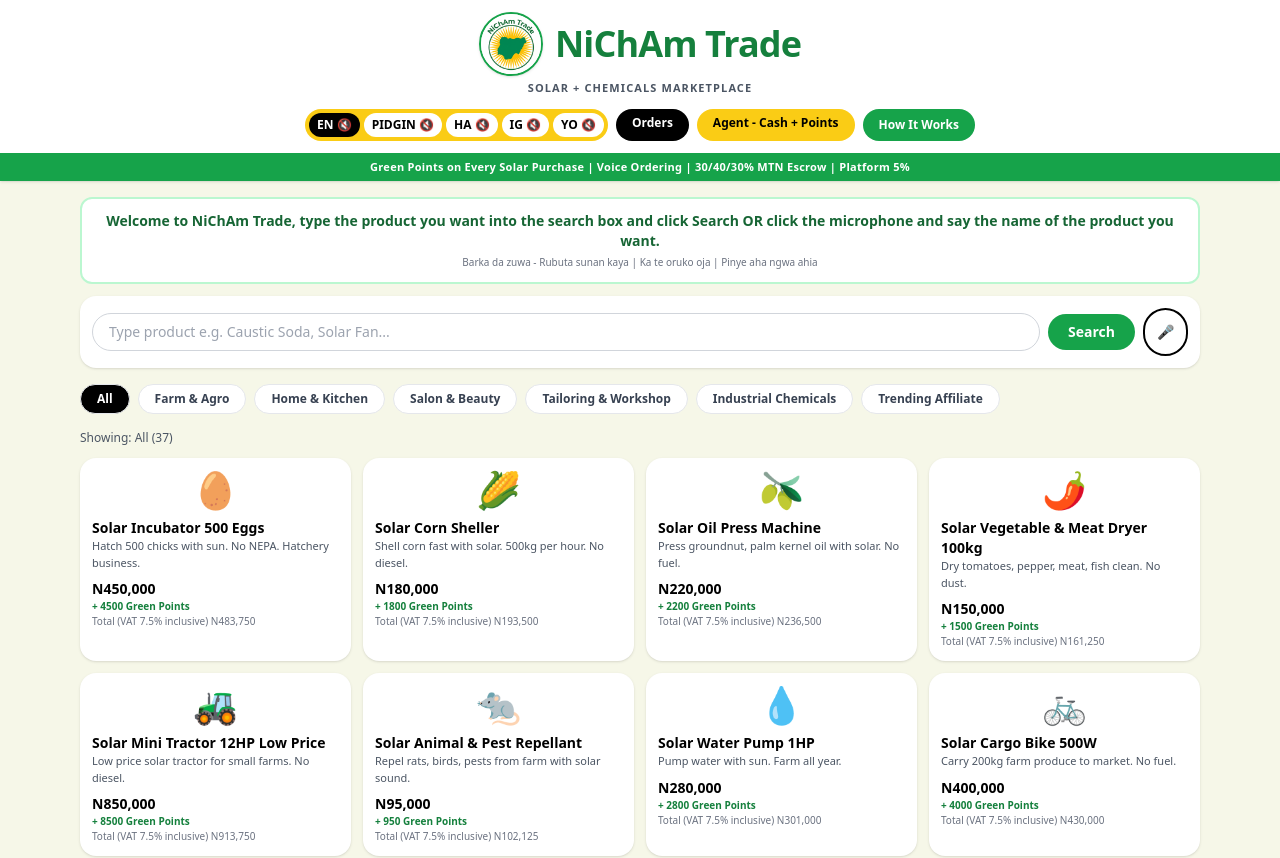
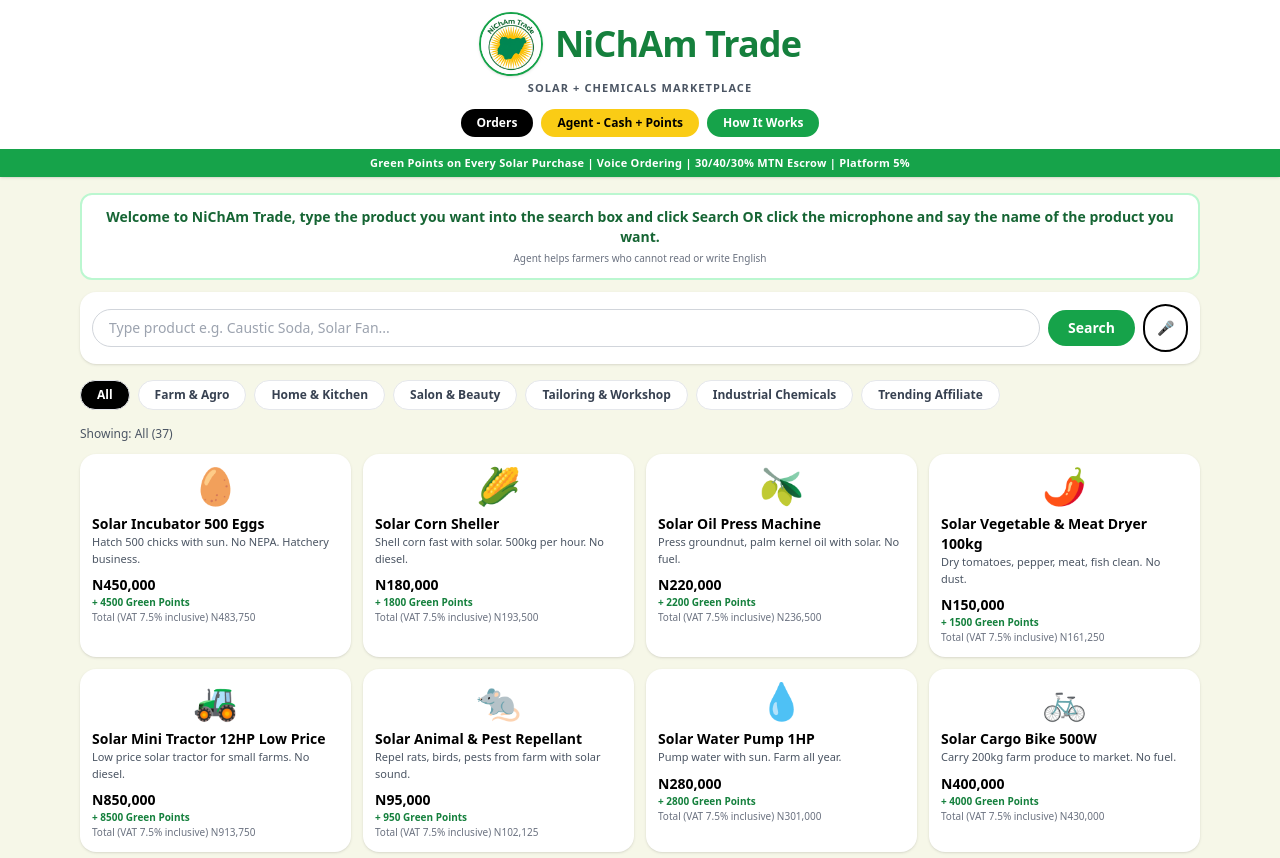
Before and after one commit to gspiassociatesltd/nicham-trade, a Next.js app: page / in a window 1280 px wide. Shown: the top 858 px of the page. Built offline with nearby package versions, Linux system fonts and the light colour scheme.

Commit message:
Add files via upload

```diff
--- a/app/orders/page.tsx
+++ b/app/orders/page.tsx
@@ -6,11 +6,11 @@ export default function OrdersPage() {
   const [balance, setBalance] = useState(0)
   const [momoNumber, setMomoNumber] = useState('0803 123 4567')
   const [payingId, setPayingId] = useState('')
-  const [lang, setLang] = useState('en')
+  const [en, setLang] = useState('en')
 
   useEffect(() => {
     const sp = new URLSearchParams(window.location.search)
-    setLang(sp.get('lang') || localStorage.getItem('nicham_lang') || 'en')
+    setLang(sp.get('en') || localStorage.getItem('nicham_en') || 'en')
     try{ setOrders(JSON.parse(localStorage.getItem('nicham_orders') || '[]')) }catch{ setOrders([]) }
     setBalance(parseInt(localStorage.getItem('momo_balance')||'50000'))
     setMomoNumber(localStorage.getItem('momo_number')||'0803 123 4567')
@@ -42,13 +42,13 @@ export default function OrdersPage() {
       admin.unshift({orderId, total:order.total, stage1:'30% on collection', stage2:'70% on delivery', hidden:true})
       localStorage.setItem('nicham_admin_escrow', JSON.stringify(admin))
       setPayingId('')
-      try{ const u=new SpeechSynthesisUtterance('Payment of '+order.total.toLocaleString()+' naira secured in escrow with MTN MoMo for order '+orderId+'. AfricanIES will deliver.'); u.lang='en-NG'; window.speechSynthesis.cancel(); window.speechSynthesis.speak(u)}catch{}
+      try{ const u=new SpeechSynthesisUtterance('Payment of '+order.total.toLocaleString()+' naira secured in escrow with MTN MoMo for order '+orderId+'. AfricanIES will deliver.'); u.en='en-NG'; window.speechSynthesis.cancel(); window.speechSynthesis.speak(u)}catch{}
     },1000)
   }
 
   return (
     <main className="min-h-screen bg-gray-50 p-4">
-      <a href={`/?lang=${lang}`} className="text-sm">{"<-"} Back to Market</a>
+      <a href={`/?en=${en}`} className="text-sm">{"<-"} Back to Market</a>
       <div className="max-w-2xl mx-auto bg-white rounded-2xl shadow p-6 mt-4">
         <h1 className="text-xl font-black">My Orders - Saved and Paid</h1>
         <div className="mt-3 bg-yellow-50 border rounded-xl p-3 text-xs">
--- a/app/page.tsx
+++ b/app/page.tsx
@@ -1,7 +1,6 @@
 'use client'
 import { useState, useEffect } from 'react'
 import SearchMic from '../components/SearchMic'
-import LangToggle from '../components/LangToggle'
 
 const categories = ["All", "Farm & Agro", "Home & Kitchen", "Salon & Beauty", "Tailoring & Workshop", "Industrial Chemicals", "Trending Affiliate"]
 
@@ -79,7 +78,7 @@ export default function Home(){
             <div className="text-[11px] font-bold text-gray-600 tracking-widest">SOLAR + CHEMICALS MARKETPLACE</div>
           </div>
           <div className="flex gap-2 mt-3 flex-wrap justify-center">
-            <LangToggle lang={lang} setLang={setLang} />
+
             <a href="/orders" className="px-4 py-1.5 bg-black text-white rounded-full text-xs font-bold">Orders</a>
             <a href="/agent" className="px-4 py-1.5 bg-yellow-400 text-black rounded-full text-xs font-bold">Agent - Cash + Points</a>
             <button onClick={()=>setShowTut(true)} className="px-4 py-1.5 bg-green-600 text-white rounded-full text-xs font-bold">How It Works</button>
@@ -90,7 +89,7 @@ export default function Home(){
       <div className="max-w-6xl mx-auto px-4 py-4">
         <div className="bg-white border-2 border-green-200 rounded-xl p-3 mb-3 text-center">
           <div className="text-sm font-bold text-green-800">Welcome to NiChAm Trade, type the product you want into the search box and click Search OR click the microphone and say the name of the product you want.</div>
-          <div className="text-[10px] text-gray-500 mt-1">Barka da zuwa - Rubuta sunan kaya | Ka te oruko oja | Pinye aha ngwa ahia</div>
+          <div className="text-[10px] text-gray-500 mt-1">Agent helps farmers who cannot read or write English</div>
         </div>
         <div className="bg-white rounded-2xl shadow p-3 flex gap-2 items-center">
           <input value={query} onChange={e=>setQuery(e.target.value)} placeholder="Type product e.g. Caustic Soda, Solar Fan..." className="flex-1 px-4 py-2 rounded-full border border-gray-300 text-sm outline-none" />
--- a/app/product/[id]/page.tsx
+++ b/app/product/[id]/page.tsx
@@ -59,12 +59,12 @@ export default function ProductPage({ params }: any){
     const oid='NCH-'+Date.now().toString().slice(-6)
     orders.unshift({orderId:oid, productName:prod.name, total:totalVAT, points, date:new Date().toLocaleDateString(), status:'awaiting_payment'})
     localStorage.setItem('nicham_orders', JSON.stringify(orders))
-    window.location.href=`/orders?lang=${lang}`
+    window.location.href='/orders'
   }
   return (
     <main className="min-h-screen bg-[#f6f7e8]">
       <header className="bg-white shadow p-3 flex justify-between items-center">
-        <a href={`/?lang=${lang}`} className="font-bold text-sm">← Back to NiChAm Trade</a>
+        <a href={'/'} className="font-bold text-sm">← Back to NiChAm Trade</a>
         <div className="flex items-center gap-2"><img src="/logo.png" className="w-10 h-10 rounded-full border-2 border-green-600" /><span className="text-xl font-black text-green-700">NiChAm Trade</span></div>
         <div className="w-20"></div>
       </header>
--- a/components/SearchMic.tsx
+++ b/components/SearchMic.tsx
@@ -6,7 +6,7 @@ export default function SearchMic({ lang, onResult }: { lang: string, onResult:
   const [listening, setListening] = useState(false)
 
   // Language Committee: Only show mic for English in V50 to avoid English-on-Yoruba bug
-  const showMic = true // V89 FIX: show mic for all languages
+  const showMic = true // V90 ENGLISH ONLY - mic always shown, agent handles translation
 
   const handleMic = () => {
     listenFor((txt) => {
```
